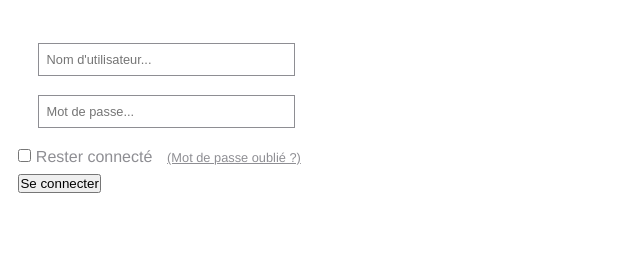
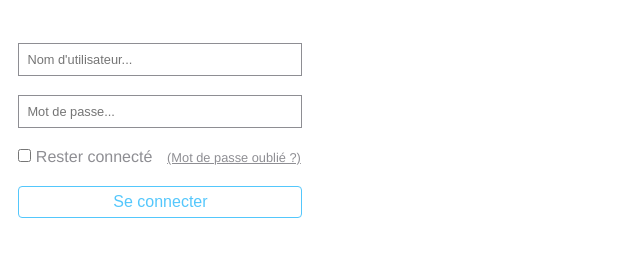
Before and after one commit to Tibroux/Tiby_TFE, a PHP site: page /connexion.html in a window 1280 px wide. Shown: the part 129-386 px from the top of the page, without its empty margins (0-640 px from the left). Run offline with PHP 8.4, Linux system fonts and the light colour scheme.

Commit message:
css_connexion

```diff
--- a/css/styles.css
+++ b/css/styles.css
@@ -124,6 +124,11 @@ form fieldset ol {
 .decal {
 	padding: .8rem 0 0 .8rem;
 }
+form.connect fieldset ol li.decal {
+	padding-left: 0;
+	margin-left: -.4rem;
+	width: 105.5%; /*Bizarre ! À revoir*/
+}
 #ical, #googlecal, #extranet /*input [type="checkbox"]*/ {
 	border: 1px solid #8e8e93;
 	width: 1rem;
@@ -183,3 +188,14 @@ li.simule input:checked ~ label {
 	color: #8e8e93;
 	font-size: .8rem;
 }
+#connexion {
+	border: 1px solid #54c7fc;
+	background-color: #fff;
+	text-align: center;
+	width: 96.5%;
+	font-size: 1rem;
+	color: #54c7fc;
+	padding: .4rem 0;
+	margin-top: 1rem;
+	border-radius: 4px;
+}
```
